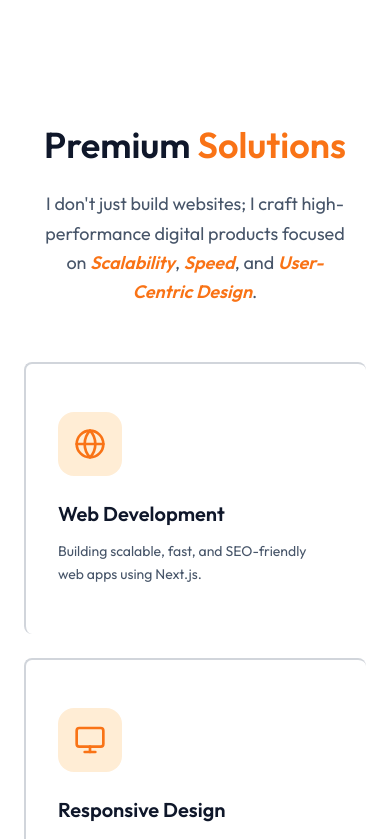
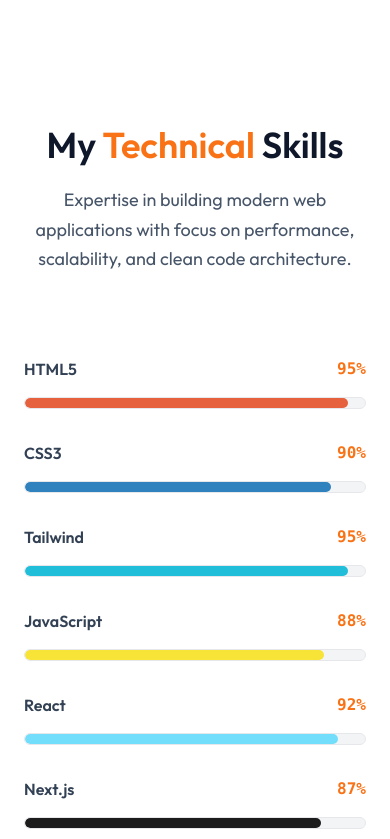
Before and after one commit to Rajibbepary/personal-, a Next.js app: page / in a window 390 px wide. Shown: the part 4760-5599 px from the top of the page. Built offline with nearby package versions, Linux system fonts and the light colour scheme; a web font is replaced by a local one.

Commit message:
skill components update

```diff
--- a/app/page.js
+++ b/app/page.js
@@ -7,6 +7,7 @@
 import Contact from "@/components/Contact";
 import Footer from "@/components/Footer";
 import Journey from "@/components/Journey";
+import Skills from "@/components/Skills";
 
 
 export default function Page() {
@@ -17,6 +18,7 @@
             <Header />
             <About />
             <Journey/>
+            <Skills/>
             <Services />
             <Work />
             <Contact />
--- /dev/null
+++ b/components/Skills.jsx
@@ -0,0 +1,161 @@
+
+
+"use client";
+
+import {
+  FaHtml5,
+  FaCss3Alt,
+  FaJs,
+  FaReact,
+} from "react-icons/fa";
+
+import {
+  SiTailwindcss,
+  SiNextdotjs,
+} from "react-icons/si";
+
+const skills = [
+  {
+    name: "HTML5",
+    percentage: 95,
+    color: "#E34F26",
+    icon: <FaHtml5 size={42} />,
+    position: "left-[10%] top-[10%]",
+  },
+  {
+    name: "CSS3",
+    percentage: 90,
+    color: "#1572B6",
+    icon: <FaCss3Alt size={42} />,
+    position: "left-[40%] top-[10%]",
+  },
+  {
+    name: "Tailwind",
+    percentage: 95,
+    color: "#06B6D4",
+    icon: <SiTailwindcss size={42} />,
+    position: "left-[70%] top-[10%]",
+  },
+  {
+    name: "JavaScript",
+    percentage: 88,
+    color: "#F7DF1E",
+    icon: <FaJs size={42} />,
+    position: "left-[10%] top-[70%]",
+  },
+  {
+    name: "React",
+    percentage: 92,
+    color: "#61DAFB",
+    icon: <FaReact size={42} />,
+    position: "left-[40%] top-[70%]",
+  },
+  {
+    name: "Next.js",
+    percentage: 87,
+    color: "#000000",
+    icon: <SiNextdotjs size={42} />,
+    position: "left-[70%] top-[70%]",
+  },
+];
+
+const Skills = () => {
+  return (
+    <section
+    //   id="skills"
+      className="py-24 px-6 bg-white dark:bg-[#0B1120] overflow-hidden"
+    >
+      <div className="max-w-7xl mx-auto">
+
+        {/* Heading */}
+        <div className="text-center mb-20">
+          <h2 className="text-4xl md:text-5xl font-black text-slate-900 dark:text-white mb-5">
+            My <span className="text-orange-500">Technical</span> Skills
+          </h2>
+
+          <p className="text-slate-600 dark:text-slate-400 max-w-2xl mx-auto text-lg leading-relaxed">
+            Expertise in building modern web applications with focus on
+            performance, scalability, and clean code architecture.
+          </p>
+        </div>
+
+        {/* Main Grid */}
+        <div className="grid grid-cols-1 lg:grid-cols-2 gap-16 items-center">
+
+          {/* Floating Icons */}
+          <div className="relative h-[500px] hidden lg:block">
+
+            {/* Glow */}
+            <div className="absolute inset-0 bg-orange-500/5 rounded-full blur-3xl" />
+
+            {skills.map((skill, index) => (
+              <div
+                key={index}
+                className={`absolute ${skill.position} w-24 h-24 rounded-3xl border border-white/20 dark:border-white/10 backdrop-blur-xl shadow-[0_8px_32px_rgba(0,0,0,0.1)] flex items-center justify-center group hover:scale-110 transition-all duration-500`}
+                style={{
+                  background: "rgba(255,255,255,0.08)",
+                }}
+              >
+                {/* Glow Effect */}
+                <div
+                  className="absolute inset-0 rounded-3xl blur-2xl opacity-20"
+                  style={{
+                    backgroundColor: skill.color,
+                  }}
+                />
+
+                {/* Icon */}
+                <div
+                  className="relative z-10"
+                  style={{
+                    color: skill.color,
+                  }}
+                >
+                  {skill.icon}
+                </div>
+              </div>
+            ))}
+          </div>
+
+          {/* Skill Bars */}
+          <div className="space-y-7">
+            {skills.map((skill, index) => (
+              <div key={index} className="relative">
+
+                {/* Top */}
+                <div className="flex items-center justify-between mb-3">
+                  <h3 className="font-bold text-slate-700 dark:text-slate-200">
+                    {skill.name}
+                  </h3>
+
+                  <span className="font-mono text-orange-500 font-semibold">
+                    {skill.percentage}%
+                  </span>
+                </div>
+
+                {/* Progress Background */}
+                <div className="h-3 w-full rounded-full overflow-hidden border border-gray-200 dark:border-slate-700 bg-gray-100 dark:bg-slate-800">
+
+                  {/* Progress */}
+                  <div
+                    className="h-full rounded-full relative transition-all duration-1000"
+                    style={{
+                      width: `${skill.percentage}%`,
+                      backgroundColor: skill.color,
+                    }}
+                  >
+                    {/* Shine Effect */}
+                    <div className="absolute inset-0 bg-white/20 animate-pulse" />
+                  </div>
+                </div>
+              </div>
+            ))}
+          </div>
+
+        </div>
+      </div>
+    </section>
+  );
+};
+
+export default Skills;
--- a/package.json
+++ b/package.json
@@ -11,10 +11,10 @@
   "dependencies": {
     "framer-motion": "^12.38.0",
     "lenis": "^1.3.11",
-    "lucide-react": "^1.16.0",
     "next": "15.5.3",
     "react": "19.1.0",
     "react-dom": "19.1.0",
+    "react-icons": "^5.6.0",
     "react-typed": "^2.0.12",
     "react-vertical-timeline-component": "^4.0.0"
   },
```
Also changed, not shown: 1 other file (tests, documents, lock files or other folders).
